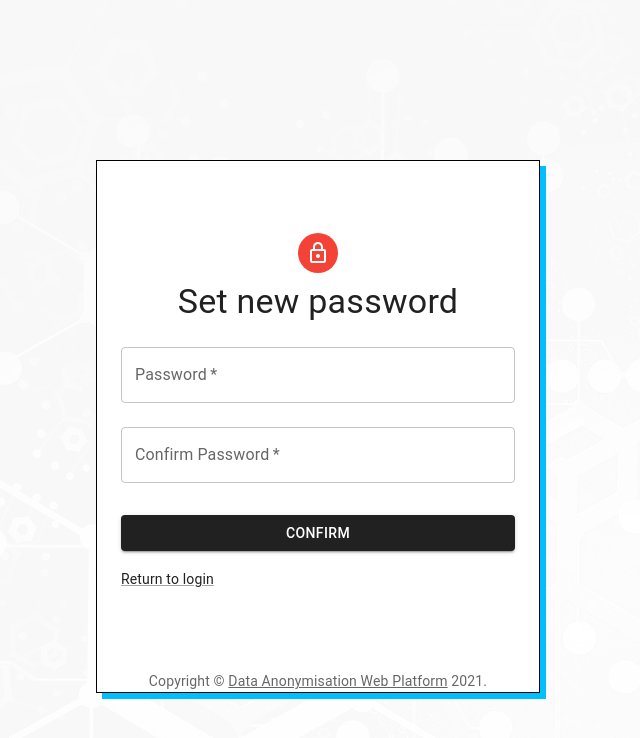
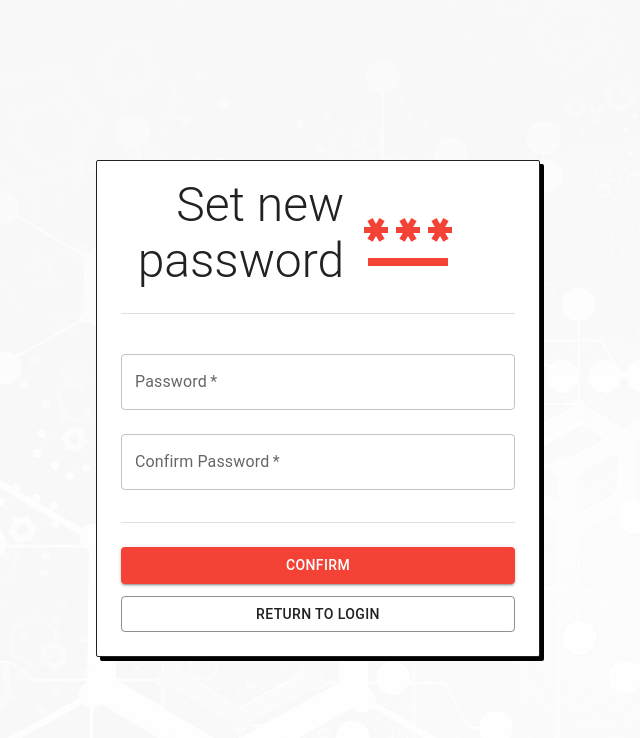
Before and after one commit to Wenox/data-anonymization, a React (Create React App) app in the folder frontend/: page /change-password/form in a window 1280 px wide. Shown: the top 738 px of the page, without its empty margins (322-962 px from the left). Built offline with nearby package versions, Linux system fonts and the light colour scheme; no server answers.

Commit message:
refactor: unify style: major refactor of token-related forms

```diff
--- a/frontend/src/components/token-result.tsx
+++ b/frontend/src/components/token-result.tsx
@@ -1,5 +1,4 @@
 import { Box, Container, Divider } from '@mui/material';
-import Avatar from '@mui/material/Avatar';
 import LockOutlinedIcon from '@mui/icons-material/LockOutlined';
 import Typography from '@mui/material/Typography';
 import Button from '@mui/material/Button';
@@ -7,7 +6,7 @@ import { useNavigate } from 'react-router-dom';
 import { theme } from '../styles/theme';
 import { ROUTES } from '../constants/routes';
 import Grid from '@mui/material/Grid';
-import { GppBad, GppMaybe, LockReset, Mail, MarkEmailRead, VerifiedUser } from '@mui/icons-material';
+import { GppBad, GppMaybe, Mail, MarkEmailRead, VerifiedUser } from '@mui/icons-material';
 
 interface Props {
   title: string;
@@ -41,12 +40,15 @@ const TokenResult = ({
       case 'MAIL_ALREADY_VERIFIED':
         return <VerifiedUser color="success" style={{ fontSize: '600%' }} />;
       case 'MAIL_INVALID_TOKEN':
+      case 'MAIL_EXPIRED_TOKEN':
         return <GppBad color="error" style={{ fontSize: '600%' }} />;
       case 'PASSWORD_INVALID_TOKEN':
       case 'PASSWORD_EXPIRED_TOKEN':
         return <GppBad color="error" style={{ fontSize: '800%' }} />;
       case 'PASSWORD_CONSUMED_TOKEN':
         return <GppMaybe color="error" style={{ fontSize: '800%' }} />;
+      default:
+        return <LockOutlinedIcon color="error" style={{ fontSize: '600%' }} />;
     }
   };
 
--- a/frontend/src/pages/register.tsx
+++ b/frontend/src/pages/register.tsx
@@ -6,7 +6,6 @@ import { useNavigate } from 'react-router-dom';
 import { toast } from 'react-toastify';
 import Container from '@mui/material/Container';
 import Box from '@mui/material/Box';
-import Avatar from '@mui/material/Avatar';
 import LockOutlinedIcon from '@mui/icons-material/LockOutlined';
 import Typography from '@mui/material/Typography';
 import TextField from '@mui/material/TextField';
@@ -19,7 +18,7 @@ import { RegisterUserRequest } from '../api/requests/users/users.types';
 import { Alert, Collapse, Divider, IconButton } from '@mui/material';
 import { ROUTES } from '../constants/routes';
 import { theme } from '../styles/theme';
-import { AccessibleForward, AppRegistration, ExitToApp, PersonAddAlt } from '@mui/icons-material';
+import { AppRegistration } from '@mui/icons-material';
 
 interface IFormInputs {
   email: string;
--- a/frontend/src/pages/reset-password/change-password-form.tsx
+++ b/frontend/src/pages/reset-password/change-password-form.tsx
@@ -6,15 +6,15 @@ import { useNavigate, useSearchParams } from 'react-router-dom';
 import { toast } from 'react-toastify';
 import Container from '@mui/material/Container';
 import Box from '@mui/material/Box';
-import Avatar from '@mui/material/Avatar';
-import LockOutlinedIcon from '@mui/icons-material/LockOutlined';
 import Typography from '@mui/material/Typography';
 import TextField from '@mui/material/TextField';
 import Button from '@mui/material/Button';
 import Grid from '@mui/material/Grid';
-import Link from '@mui/material/Link';
-import { Copyright } from '../../components/copyright';
 import { postChangePassword } from '../../api/requests/reset-password/reset-password.requests';
+import { theme } from '../../styles/theme';
+import { Password } from '@mui/icons-material';
+import { Divider } from '@mui/material';
+import { ROUTES } from '../../constants/routes';
 
 interface IFormInputs {
   password: string;
@@ -53,7 +53,7 @@ const ChangePasswordForm: FC = () => {
               draggable: true,
               progress: undefined,
             });
-            navigate('/login');
+            navigate(ROUTES.LOGIN);
           } else {
             toast.error('Failed to change password.', {
               position: 'top-right',
@@ -78,7 +78,7 @@ const ChangePasswordForm: FC = () => {
           draggable: true,
           progress: undefined,
         });
-        navigate('/login');
+        navigate(ROUTES.LOGIN);
       });
   };
 
@@ -86,24 +86,31 @@ const ChangePasswordForm: FC = () => {
     <Container
       component="main"
       sx={{
-        border: '1px solid #000000',
-        boxShadow: '6px 6px 0px #00bfff',
-        backgroundColor: 'white',
+        backgroundColor: '#fff',
+        border: `1px solid ${theme.palette.primary.main}`,
+        boxShadow: `4px 4px 0px ${theme.palette.primary.dark}`,
+        borderRadius: '2px',
+        pt: 2,
+        pb: 3,
         mt: 20,
-        paddingTop: 8,
         display: 'flex',
         flexDirection: 'column',
         alignItems: 'center',
       }}
       maxWidth="xs"
     >
-      <Avatar sx={{ m: 1, bgcolor: 'secondary.main' }}>
-        <LockOutlinedIcon />
-      </Avatar>
-      <Typography component="h5" variant="h4">
-        Set new password
-      </Typography>
+      <Grid container spacing={2} alignItems="center">
+        <Grid sx={{ textAlign: 'right' }} item xs={7}>
+          <Typography color="primary" fontWeight={'300'} variant="h3" sx={{ alignItems: 'left', mb: 2 }}>
+            Set new password
+          </Typography>
+        </Grid>
+        <Grid sx={{ textAlign: 'left' }} item xs={5}>
+          <Password color="secondary" style={{ fontSize: '600%' }} />
+        </Grid>
+      </Grid>
       <Box component="form" onSubmit={handleSubmit(formSubmitHandler)} noValidate sx={{ mt: 1 }}>
+        <Divider sx={{ mb: 3 }} />
         <Controller
           name="password"
           control={control}
@@ -141,25 +148,22 @@ const ChangePasswordForm: FC = () => {
               fullWidth
               name="confirmPassword"
               label="Confirm Password"
-              type="confirmPassword"
+              type="type"
               id="confirmPassword"
               autoComplete="current-password"
             />
           )}
         />
 
-        <Button type="submit" fullWidth variant="contained" sx={{ mt: 3, mb: 2 }}>
+        <Divider sx={{ mt: 3 }} />
+
+        <Button color="secondary" type="submit" fullWidth variant="contained" sx={{ mt: 3, mb: 0.5 }}>
           Confirm
         </Button>
-        <Grid container>
-          <Grid item>
-            <Link href="login" variant="body2">
-              {'Return to login'}
-            </Link>
-          </Grid>
-        </Grid>
+        <Button color="primary" fullWidth variant="outlined" sx={{ mt: 1 }} onClick={() => navigate(ROUTES.LOGIN)}>
+          Return to login
+        </Button>
       </Box>
-      <Copyright />
     </Container>
   );
 };
--- a/frontend/src/pages/restore-account/tokens/expired-restore-account-token.tsx
+++ b/frontend/src/pages/restore-account/tokens/expired-restore-account-token.tsx
@@ -9,7 +9,7 @@ const ExpiredRestoreAccountToken: FC = () => {
   return (
     <TokenResult
       title="Cannot restore account"
-      content="Unfortunately this account restoration token has already expired."
+      content="Unfortunately this account restoration token had already expired."
       buttonTitle="Create new account"
       customOnClick
       handleOnClick={() => navigate(ROUTES.REGISTER)}
--- a/frontend/src/pages/verify-mail/tokens/expired-verify-token.tsx
+++ b/frontend/src/pages/verify-mail/tokens/expired-verify-token.tsx
@@ -41,8 +41,9 @@ const ExpiredVerifyToken: FC = () => {
 
   return (
     <TokenResult
+      type="MAIL_EXPIRED_TOKEN"
       title="Cannot verify account"
-      content="This token has already expired."
+      content="Unfortunately this e-mail address could not be verified as the token had already expired."
       buttonTitle="Send new verification token"
       customOnClick
       handleOnClick={handleResendVerificationMail}
--- a/frontend/src/pages/verify-mail/tokens/user-already-verified.tsx
+++ b/frontend/src/pages/verify-mail/tokens/user-already-verified.tsx
@@ -6,7 +6,7 @@ const UserAlreadyVerified: FC = () => (
     smaller
     type="MAIL_ALREADY_VERIFIED"
     title="Verified"
-    content="This e-mail address has already been verified."
+    content="This account's e-mail address has already been verified before."
   />
 );
 
--- a/frontend/src/pages/verify-mail/tokens/user-verify-success.tsx
+++ b/frontend/src/pages/verify-mail/tokens/user-verify-success.tsx
@@ -6,7 +6,7 @@ const UserVerifySuccess: FC = () => (
     smaller
     type="MAIL_SUCCESS"
     title="Success"
-    content="This e-mail address has been successfully verified."
+    content="The account e-mail address has been successfully verified."
   />
 );
 
```
